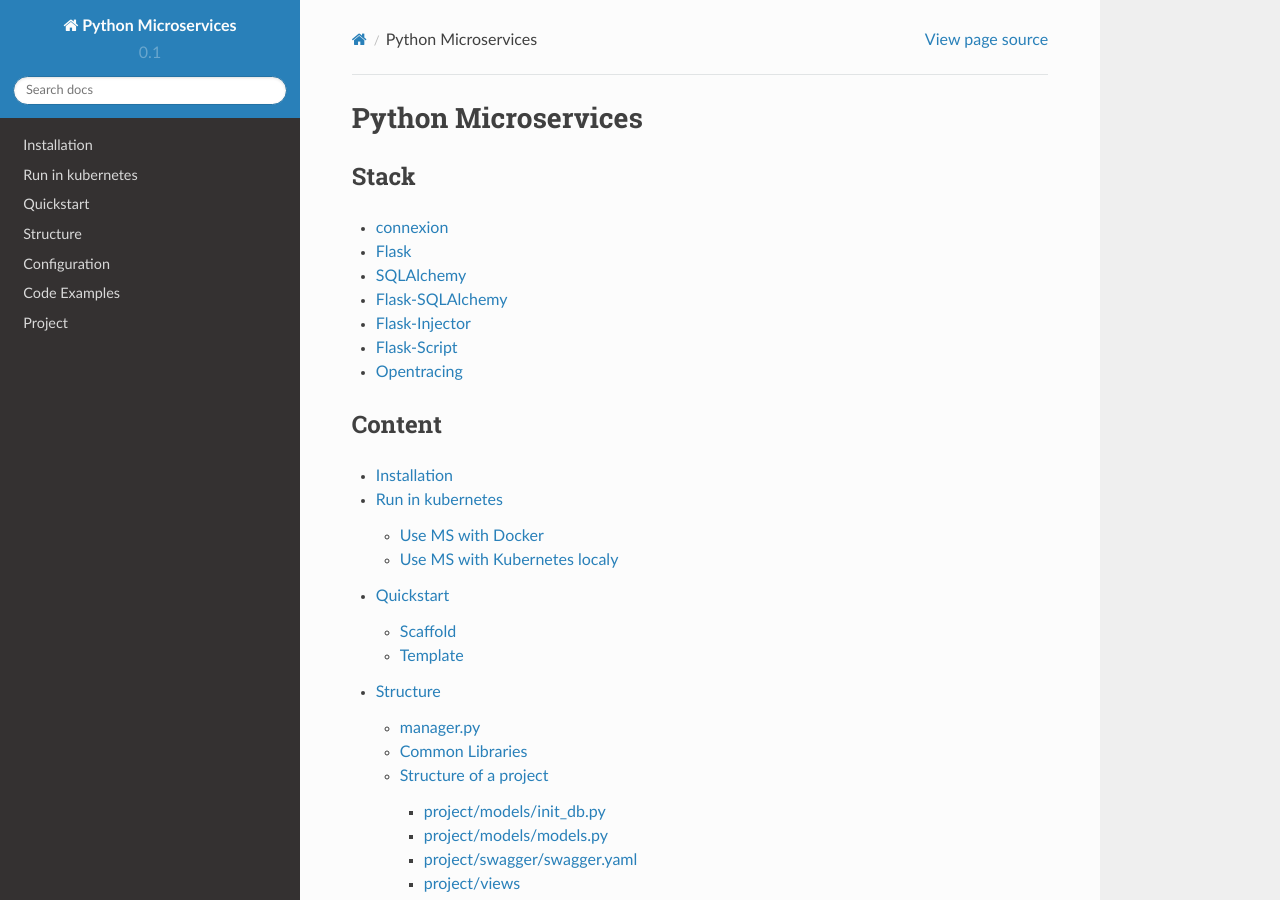
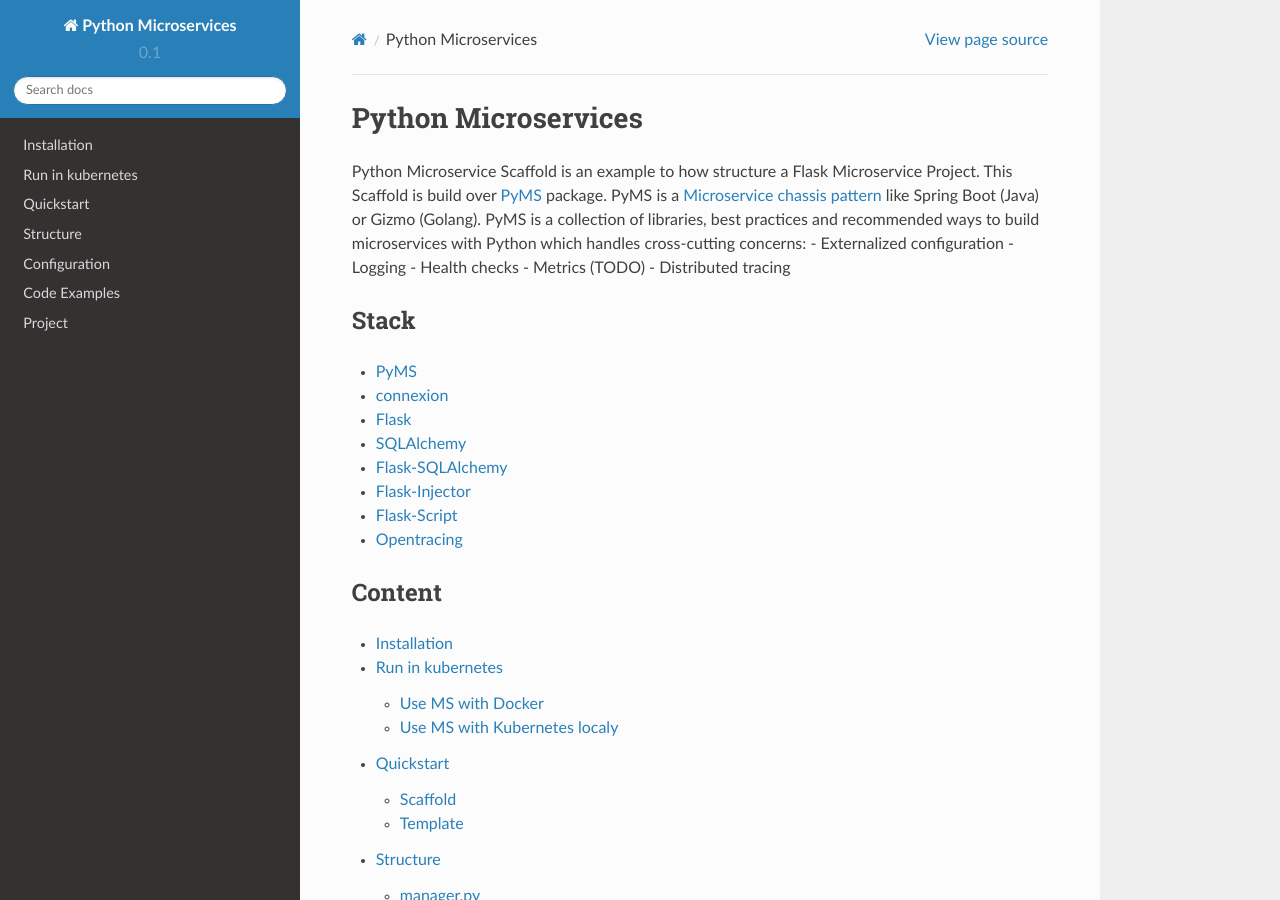
Before and after one commit to webghost241/microservices-scaffold, a Sphinx documentation site: the page built from docs/index.rst, in a window 1280 px wide and 900 px high. Built offline with Sphinx 7.4.7 and the Read the Docs theme 2.0.0, drawn with Linux system fonts in a browser that asks for light colours.

Commit message:
Updated docs

```diff
--- a/docs/configuration.rst
+++ b/docs/configuration.rst
@@ -1,8 +1,8 @@
 Configuration
 =============
 
-Project configuration is loaded using py-ms library based on yml or json file.
-Some example files are config.yml, config-docker.yml and tests/config-tests.yml.
+Project configuration is loaded using py-ms package based on yml or json file.
+Some example files are config.yml, config-docker.yml and tests/config-tests.yml or see `PyMS configuration <https://py-ms.readthedocs.io/en/latest/configuration/>`_
 
 Documentation
 -------------
--- a/docs/index.rst
+++ b/docs/index.rst
@@ -4,9 +4,20 @@
 
 Python Microservices
 ====================
+Python Microservice Scaffold is an example to how structure a Flask Microservice Project.
+This Scaffold is build over `PyMS <https://github.com/python-microservices/pyms>`_ package. PyMS is a `Microservice chassis pattern <https://microservices.io/patterns/microservice-chassis.html>`_
+like Spring Boot (Java) or Gizmo (Golang). PyMS is a collection of libraries, best practices and recommended ways to build
+microservices with Python which handles cross-cutting concerns:
+- Externalized configuration
+- Logging
+- Health checks
+- Metrics (TODO)
+- Distributed tracing
+
 
 Stack
 -----
+* `PyMS <https://github.com/python-microservices/pyms>`_
 * `connexion <http://connexion.readthedocs.io>`_
 * `Flask <https://github.com/pallets/flask>`_
 * `SQLAlchemy <https://www.sqlalchemy.org/>`_
--- a/docs/installation.rst
+++ b/docs/installation.rst
@@ -6,6 +6,12 @@ Clone the project
 .. code-block:: bash
     git clone https://github.com/python-microservices/microservices-scaffold.git
 
+.. code-block:: bash
+		virtualenv --python=python[3.6|3.7|3.8] venv
+		source venv/bin/activate
+		pip install -r requirements.txt
+		python manage.py runserver
+
 Configure your project and the path of your MS. See :doc:`configuration </configuration>` section.
 
 Configure your setup.py with your project information
--- a/docs/quickstart.rst
+++ b/docs/quickstart.rst
@@ -9,7 +9,10 @@ Clone and start this scaffold
 .. code-block:: bash
     git clone https://github.com/python-microservices/microservices-scaffold.git
     cd microservices-scaffold
-    python manage.py runserver
+		virtualenv --python=python[3.6|3.7|3.8] venv
+		source venv/bin/activate
+		pip install -r requirements.txt
+		python manage.py runserver
 
 
 Open in your browser http://localhost:8080/template/ui/
```
Also changed, not shown: README.md (+15 -4 lines).
